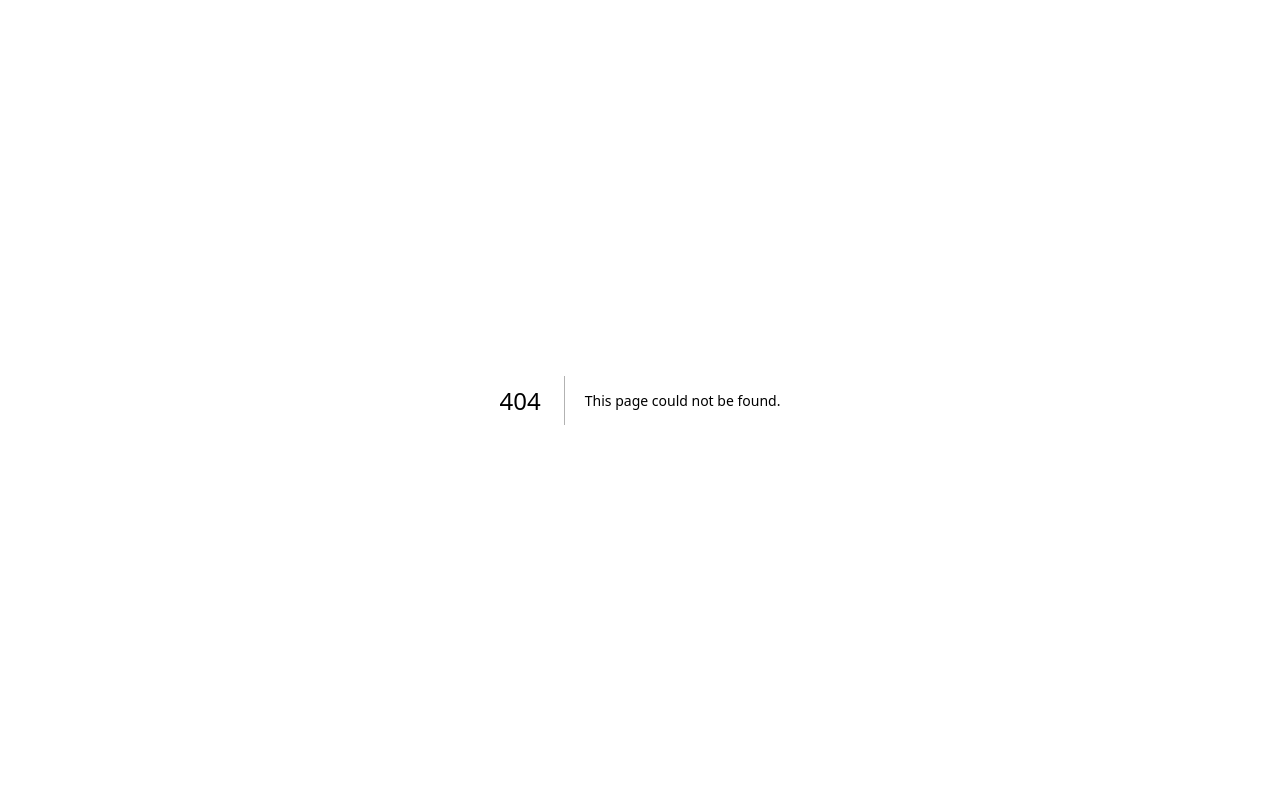
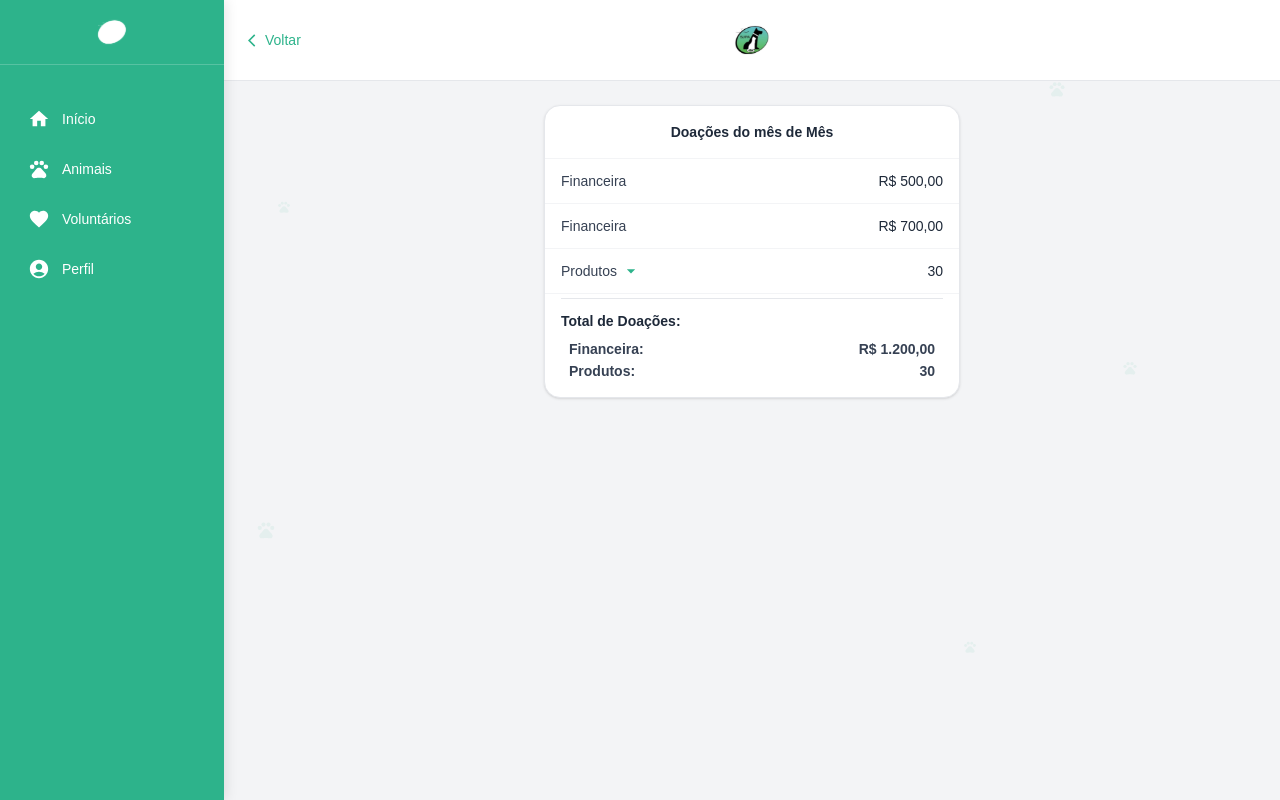
Before and after one commit to vitorrosa0/Projeto-APPS, a Next.js app in the folder frontend/: page /doacoes/1 in a window 1280 px wide. Before the commit this address had no page. Built offline with nearby package versions, Linux system fonts and the light colour scheme.

Commit message:
Finalizar páginas de doação

```diff
--- /dev/null
+++ b/frontend/app/(etapas)/doacoes/[id]/page.tsx
@@ -0,0 +1,106 @@
+"use client";
+
+import { useSearchParams } from "next/navigation";
+import Header from "@/components/Header";
+import BottomNav from "@/components/BottomNav";
+import PawBackground from "@/components/PawBackground";
+import DoacaoRow from "@/components/DoacaoRow";
+import TotalDoacoes from "@/components/TotalDoacoes";
+
+interface Item {
+  nome: string;
+  quantidade: number;
+}
+
+interface Doacao {
+  id: number;
+  tipo: "Financeira" | "Produtos" | "Alimentos";
+  valor?: string;
+  quantidade?: number;
+  itens?: Item[];
+}
+
+const DOACOES_MOCK: Doacao[] = [
+  { id: 1, tipo: "Financeira", valor: "R$ 500,00" },
+  { id: 2, tipo: "Financeira", valor: "R$ 700,00" },
+  {
+    id: 3,
+    tipo: "Produtos",
+    quantidade: 30,
+    itens: [
+      { nome: "Sabonete",      quantidade: 10 },
+      { nome: "Shampoo",       quantidade: 2  },
+      { nome: "Condicionador", quantidade: 3  },
+      { nome: "Lâmpada",       quantidade: 5  },
+      { nome: "Cama",          quantidade: 10 },
+    ],
+  },
+];
+
+function calcularTotalFinanceiro(doacoes: Doacao[]): string {
+  const total = doacoes
+    .filter((d) => d.tipo === "Financeira")
+    .reduce((acc, d) => {
+      const numero = parseFloat(d.valor?.replace("R$ ", "").replace(",", ".") ?? "0");
+      return acc + numero;
+    }, 0);
+
+  return `R$ ${total.toLocaleString("pt-BR", { minimumFractionDigits: 2 })}`;
+}
+
+function calcularTotalProdutos(doacoes: Doacao[]): number {
+  return doacoes
+    .filter((d) => d.tipo === "Produtos" || d.tipo === "Alimentos")
+    .reduce((acc, d) => acc + (d.quantidade ?? 0), 0);
+}
+
+export default function DetalhesDoacoesPage() {
+  const searchParams = useSearchParams();
+  const mes = searchParams.get("mes") ?? "Mês";
+
+  // TODO: buscar doacoes da API filtrando pelo mês
+  const doacoes = DOACOES_MOCK;
+
+  const totalFinanceiro = calcularTotalFinanceiro(doacoes);
+  const totalProdutos = calcularTotalProdutos(doacoes);
+
+  return (
+    <div className="relative min-h-screen bg-gray-100 overflow-x-hidden flex flex-col md:ml-56 pb-20 md:pb-0">
+
+      <Header showBack={true} />
+      <PawBackground />
+
+      <main className="relative z-10 px-4 py-6 flex-1 w-full max-w-md mx-auto">
+
+        <div className="bg-white rounded-2xl border border-gray-200 shadow-sm overflow-hidden">
+
+          <div className="px-4 py-4 border-b border-gray-100">
+            <h2 className="text-sm font-bold text-gray-800 text-center">
+              Doações do mês de {mes}
+            </h2>
+          </div>
+
+          {doacoes.map((doacao) => (
+            <DoacaoRow
+              key={doacao.id}
+              tipo={doacao.tipo}
+              valor={doacao.valor}
+              quantidade={doacao.quantidade}
+              itens={doacao.itens}
+            />
+          ))}
+
+          <div className="px-4 pb-4">
+            <TotalDoacoes
+              totalFinanceiro={totalFinanceiro}
+              totalProdutos={totalProdutos}
+            />
+          </div>
+
+        </div>
+      </main>
+
+      <BottomNav />
+    </div>
+  );
+}
--- /dev/null
+++ b/frontend/components/DoacaoRow.tsx
@@ -0,0 +1,63 @@
+"use client";
+
+import { useState } from "react";
+import { MdArrowDropDown, MdArrowDropUp } from "react-icons/md";
+
+interface Item {
+  nome: string;
+  quantidade: number;
+}
+
+interface DoacaoRowProps {
+  tipo: "Financeira" | "Produtos" | "Alimentos";
+  valor?: string;
+  quantidade?: number;
+  itens?: Item[];
+}
+
+function LinhaItem({ nome, quantidade }: Item) {
+  return (
+    <div className="flex justify-between px-6 py-1 text-sm text-gray-600">
+      <span>{nome}</span>
+      <span>x{quantidade}</span>
+    </div>
+  );
+}
+
+export default function DoacaoRow({ tipo, valor, quantidade, itens = [] }: DoacaoRowProps) {
+  const [expandido, setExpandido] = useState(false);
+
+  const temDetalhes = (tipo === "Produtos" || tipo === "Alimentos") && itens.length > 0;
+
+  return (
+    <div className="border-b border-gray-100 last:border-b-0">
+      <div className="flex items-center justify-between px-4 py-3">
+        <div className="flex items-center gap-1">
+          <span className="text-sm text-gray-700">{tipo}</span>
+
+          {temDetalhes && (
+            <button
+              onClick={() => setExpandido((prev) => !prev)}
+              aria-label={expandido ? "Recolher itens" : "Expandir itens"}
+              className="text-[#2DB38B] cursor-pointer bg-transparent border-none p-0 leading-none"
+            >
+              {expandido ? <MdArrowDropUp size={20} /> : <MdArrowDropDown size={20} />}
+            </button>
+          )}
+        </div>
+
+        <span className="text-sm font-medium text-gray-800">
+          {tipo === "Financeira" ? valor : quantidade}
+        </span>
+      </div>
+
+      {temDetalhes && expandido && (
+        <div className="pb-2">
+          {itens.map((item) => (
+            <LinhaItem key={item.nome} nome={item.nome} quantidade={item.quantidade} />
+          ))}
+        </div>
+      )}
+    </div>
+  );
+}
--- /dev/null
+++ b/frontend/components/TotalDoacoes.tsx
@@ -0,0 +1,22 @@
+interface TotalDoacoesProps {
+  totalFinanceiro: string;
+  totalProdutos: number;
+}
+
+export default function TotalDoacoes({ totalFinanceiro, totalProdutos }: TotalDoacoesProps) {
+  return (
+    <div className="pt-3 mt-1 border-t border-gray-200">
+      <p className="text-sm font-bold text-gray-800 mb-2">Total de Doações:</p>
+
+      <div className="flex justify-between text-sm text-gray-700 px-2">
+        <span className="font-semibold">Financeira:</span>
+        <span className="font-semibold">{totalFinanceiro}</span>
+      </div>
+
+      <div className="flex justify-between text-sm text-gray-700 px-2 mt-0.5">
+        <span className="font-semibold">Produtos:</span>
+        <span className="font-semibold">{totalProdutos}</span>
+      </div>
+    </div>
+  );
+}
```
